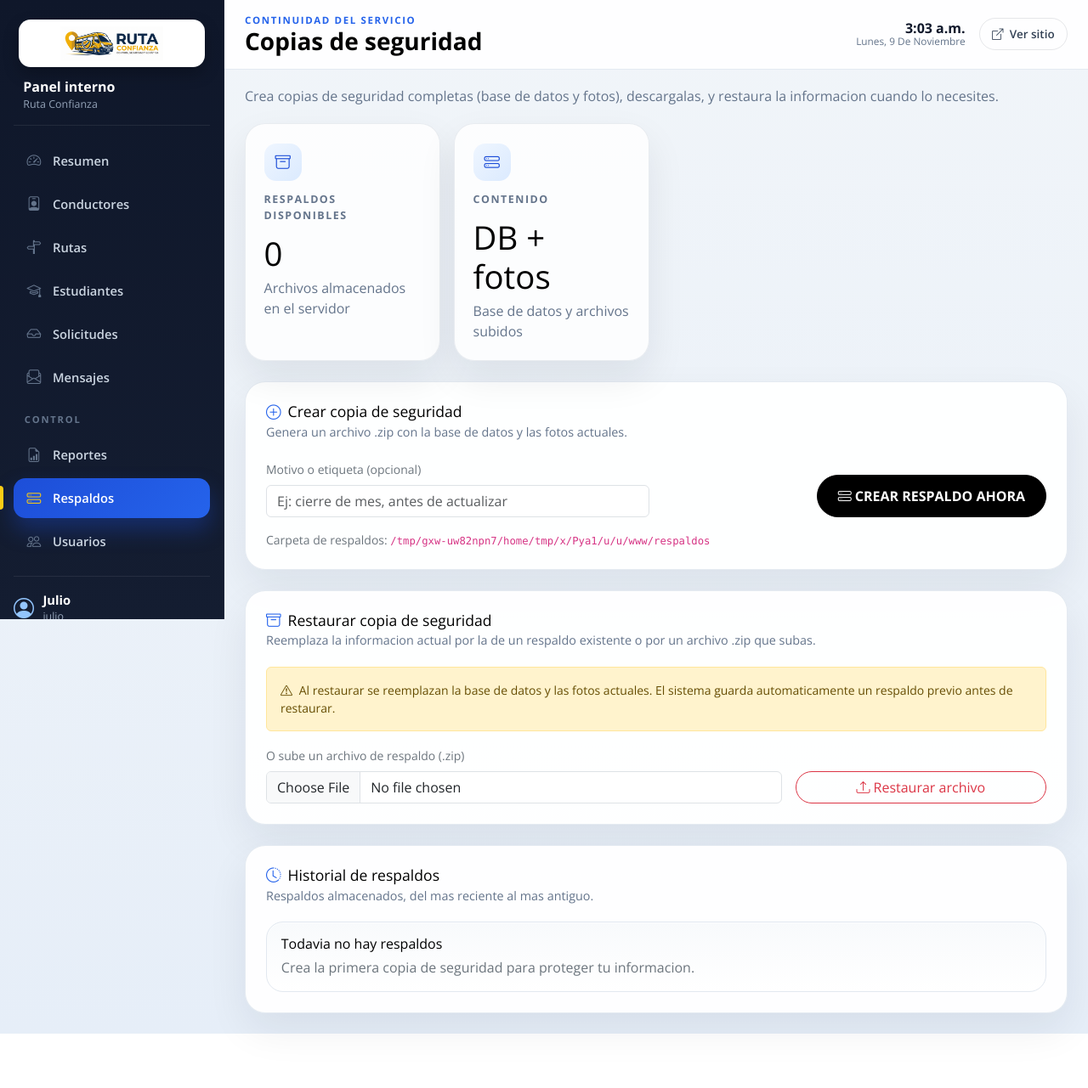
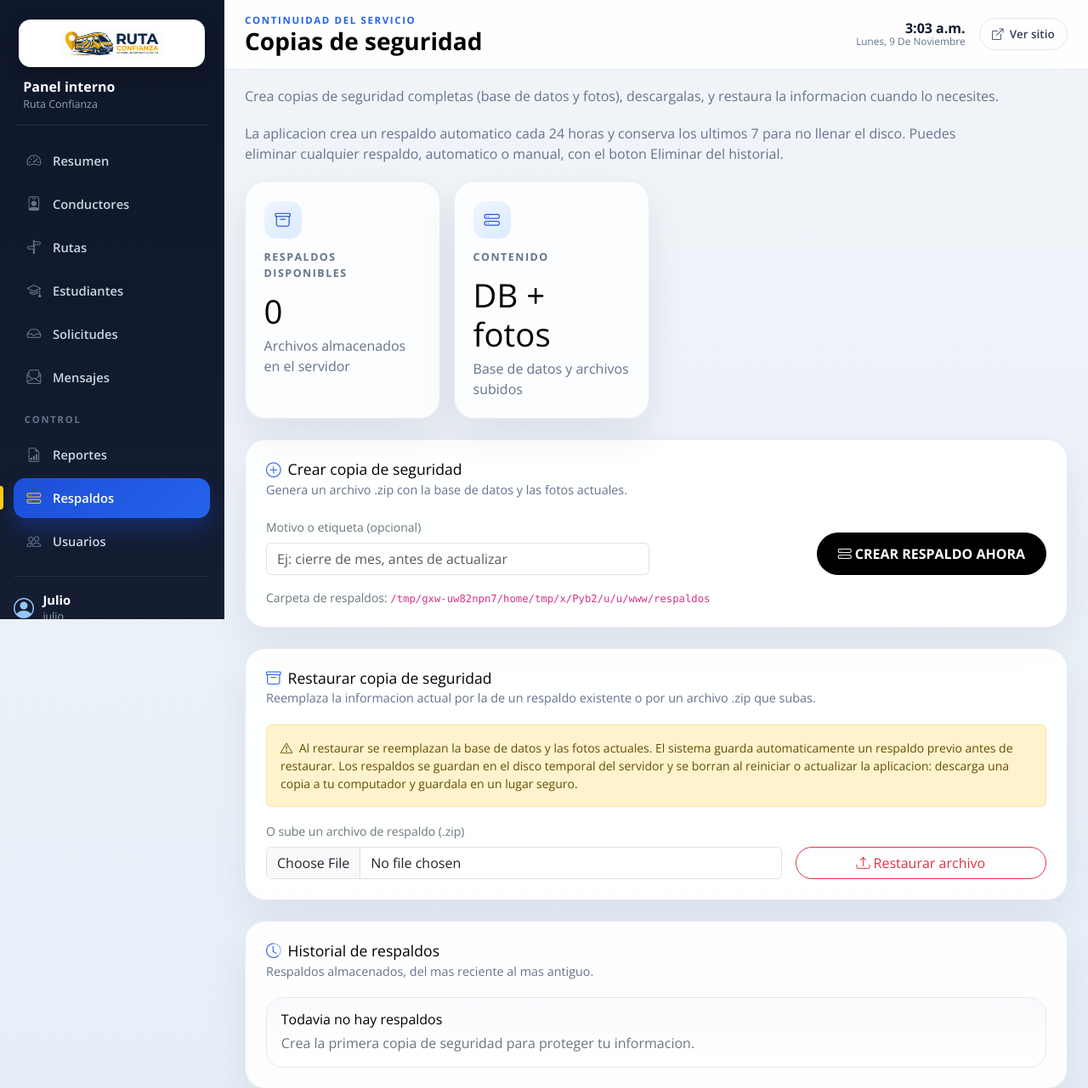
Before and after one commit to redavalcolombiamultibanco-bit/rutaconfianza, a Flask app: page /admin/respaldos in a window 1280 px wide. Shown: the part 71-1352 px from the top of the page at 85% size. Run offline with Flask 3, Linux system fonts and the light colour scheme; a user stored in the database is signed in; data comes from the database, SQL or seed files in the repository.

Commit message:
Agrega respaldos automaticos y mejora la portada

```diff
--- a/app/__init__.py
+++ b/app/__init__.py
@@ -3,6 +3,8 @@ from importlib import import_module
 from pathlib import Path
 import mimetypes
 import os
+import threading
+import time
 from flask import Flask, Response, jsonify, request, send_from_directory
 from flask_migrate import Migrate
 from flask_socketio import SocketIO
@@ -46,7 +48,33 @@ def create_app(config_object=None):
         db.create_all()
         _ensure_runtime_schema()
         _ensure_default_admin_user(app)
+    _programar_respaldo_automatico(app)
     return app
+
+
+def _programar_respaldo_automatico(app):
+    """Lanza un hilo que crea un respaldo cada cierto numero de horas.
+
+    Trabaja en segundo plano para no depender de que alguien entre al panel.
+    Cualquier fallo queda en el log: el respaldo nunca afecta a la aplicacion.
+    """
+    if app.config.get("DEBUG") and os.environ.get("WERKZEUG_RUN_MAIN") != "true":
+        # Con el recargador de desarrollo activo solo programa el proceso hijo,
+        # para no crear respaldos por duplicado.
+        return
+
+    from app.services.backups import respaldo_automatico_si_corresponde
+
+    def ciclo():
+        while True:
+            try:
+                with app.app_context():
+                    respaldo_automatico_si_corresponde()
+            except Exception:
+                app.logger.exception("No fue posible crear el respaldo automatico")
+            time.sleep(3600)
+
+    threading.Thread(target=ciclo, name="respaldo-automatico", daemon=True).start()
 
 
 def _register_security_headers(app):
--- a/app/services/backups.py
+++ b/app/services/backups.py
@@ -6,6 +6,7 @@ Permite crear, listar, descargar, eliminar y restaurar respaldos desde el
 panel administrativo.
 """
 import json
+import os
 import shutil
 import zipfile
 from datetime import datetime
@@ -18,6 +19,7 @@ from app import db
 DB_EN_ZIP = "base_datos.db"
 UPLOADS_EN_ZIP = "uploads"
 MANIFIESTO = "manifiesto.json"
+MOTIVO_AUTOMATICO = "automatico"
 
 
 def carpeta_respaldos():
@@ -159,8 +161,15 @@ def restaurar_respaldo(nombre):
         db.session.remove()
         db.engine.dispose()
 
+        # Se escribe en un archivo temporal y se reemplaza de forma atomica para
+        # que ninguna peticion en curso vea la base de datos a medio escribir.
         destino_db.parent.mkdir(parents=True, exist_ok=True)
-        destino_db.write_bytes(archivo_zip.read(DB_EN_ZIP))
+        temporal_db = destino_db.with_name(destino_db.name + ".restaurando")
+        try:
+            temporal_db.write_bytes(archivo_zip.read(DB_EN_ZIP))
+            os.replace(temporal_db, destino_db)
+        finally:
+            temporal_db.unlink(missing_ok=True)
 
         if uploads_dir.exists():
             shutil.rmtree(uploads_dir, ignore_errors=True)
@@ -181,3 +190,44 @@ def restaurar_respaldo(nombre):
     db.create_all()
     _ensure_runtime_schema()
     return archivo.name
+
+
+def respaldos_automaticos():
+    """Devuelve los respaldos creados por el programador, del mas nuevo al mas viejo."""
+    archivos = carpeta_respaldos().glob(f"respaldo-*-{MOTIVO_AUTOMATICO}.zip")
+    return sorted(archivos, key=lambda item: item.stat().st_mtime, reverse=True)
+
+
+def aplicar_retencion_respaldos():
+    """Borra los respaldos automaticos mas antiguos y conserva los ultimos permitidos."""
+    retencion = max(1, int(current_app.config.get("BACKUP_RETENCION", 7)))
+    eliminados = []
+    for archivo in respaldos_automaticos()[retencion:]:
+        try:
+            archivo.unlink()
+        except OSError:
+            # Si no se puede borrar (por ejemplo esta en descarga) se deja para
+            # el siguiente intento en lugar de interrumpir el respaldo.
+            continue
+        eliminados.append(archivo.name)
+    return eliminados
+
+
+def respaldo_automatico_si_corresponde():
+    """Crea un respaldo si ya paso el intervalo configurado y aplica la retencion.
+
+    Devuelve la informacion del respaldo creado o `None` cuando todavia no toca.
+    """
+    if not current_app.config.get("BACKUP_AUTOMATICO", True):
+        return None
+
+    horas = float(current_app.config.get("BACKUP_INTERVALO_HORAS", 24))
+    anteriores = respaldos_automaticos()
+    if anteriores:
+        ultimo = datetime.fromtimestamp(anteriores[0].stat().st_mtime)
+        if (datetime.now() - ultimo).total_seconds() < horas * 3600:
+            return None
+
+    info = crear_respaldo(MOTIVO_AUTOMATICO)
+    aplicar_retencion_respaldos()
+    return info
--- a/app/static/js/app.js
+++ b/app/static/js/app.js
@@ -2395,6 +2395,54 @@
         }, 7000);
     }
 
+    function setupScrollReveal() {
+        const homePage = document.querySelector(".hero-georuta");
+        const reduceMotion = window.matchMedia("(prefers-reduced-motion: reduce)").matches;
+        if (!homePage || reduceMotion || !("IntersectionObserver" in window)) {
+            return;
+        }
+
+        const targets = document.querySelectorAll([
+            ".portfolio-grid .portfolio-card",
+            "#beneficios .section-title",
+            "#beneficios .row > [class*='col-']",
+            "#servicios .section-title",
+            "#servicios .service-card",
+            "#plataforma .row > [class*='col-']",
+            "#contacto .section-title",
+            "#contacto .contact-info",
+            "#contacto .contact-panel",
+            ".home-final-cta .container",
+        ].join(","));
+        if (!targets.length) {
+            return;
+        }
+
+        let remainingTargets = targets.length;
+        const observer = new IntersectionObserver(function (entries, activeObserver) {
+            entries.forEach(function (entry) {
+                if (!entry.isIntersecting) {
+                    return;
+                }
+                entry.target.classList.add("is-visible");
+                activeObserver.unobserve(entry.target);
+                remainingTargets -= 1;
+                if (remainingTargets === 0) {
+                    activeObserver.disconnect();
+                }
+            });
+        }, {
+            rootMargin: "0px 0px -40px 0px",
+            threshold: 0.08,
+        });
+
+        targets.forEach(function (target, index) {
+            target.classList.add("scroll-reveal");
+            target.style.setProperty("--scroll-reveal-delay", `${(index % 3) * 75}ms`);
+            observer.observe(target);
+        });
+    }
+
     function normalizeCatalogKey(value) {
         return (value || "")
             .toString()
@@ -2552,6 +2600,7 @@
             setVoiceStatus("No disponible");
         }
         registerServiceWorker();
+        setupScrollReveal();
         setupHeroCarousel();
         setupSocketErrors();
         setupTrackingPage();
--- a/app/templates/admin/respaldos.html
+++ b/app/templates/admin/respaldos.html
@@ -5,6 +5,11 @@
 {% block admin_content %}
 <p class="admin-section-intro">
     Crea copias de seguridad completas (base de datos y fotos), descargalas, y restaura la informacion cuando lo necesites.
+</p>
+<p class="admin-section-intro">
+    La aplicacion crea un respaldo automatico cada {{ config.BACKUP_INTERVALO_HORAS|int }} horas y conserva los ultimos
+    {{ config.BACKUP_RETENCION }} para no llenar el disco. Puedes eliminar cualquier respaldo, automatico o manual,
+    con el boton Eliminar del historial.
 </p>
 
 <div class="row g-3 mb-4">
@@ -57,6 +62,7 @@
     <div class="alert alert-warning small" role="alert">
         <i class="bi bi-exclamation-triangle me-1"></i>
         Al restaurar se reemplazan la base de datos y las fotos actuales. El sistema guarda automaticamente un respaldo previo antes de restaurar.
+        Los respaldos se guardan en el disco temporal del servidor y se borran al reiniciar o actualizar la aplicacion: descarga una copia a tu computador y guardala en un lugar seguro.
     </div>
     {% if respaldos %}
     <form method="post" action="{{ url_for('admin_bp.restaurar_respaldo_admin') }}" class="row g-3 align-items-end mb-4"
--- a/app/templates/base.html
+++ b/app/templates/base.html
@@ -48,7 +48,7 @@
     <link href="https://cdn.jsdelivr.net/npm/bootstrap@5.3.3/dist/css/bootstrap.min.css" rel="stylesheet">
     <link rel="stylesheet" href="https://cdn.jsdelivr.net/npm/bootstrap-icons@1.11.3/font/bootstrap-icons.min.css">
     <link rel="stylesheet" href="https://unpkg.com/leaflet@1.9.4/dist/leaflet.css">
-    <link rel="stylesheet" href="{{ url_for('static', filename='css/app.css') }}?v=2">
+    <link rel="stylesheet" href="{{ url_for('static', filename='css/app.css') }}?v=6">
     {% block extra_css %}{% endblock %}
 </head>
 <body class="{% block body_class %}{% endblock %}">
@@ -136,7 +136,7 @@
     <script src="https://cdn.jsdelivr.net/npm/bootstrap@5.3.3/dist/js/bootstrap.bundle.min.js"></script>
     <script src="https://cdn.socket.io/4.8.1/socket.io.min.js"></script>
     <script src="https://unpkg.com/leaflet@1.9.4/dist/leaflet.js"></script>
-    <script src="{{ url_for('static', filename='js/app.js') }}?v=2"></script>
+    <script src="{{ url_for('static', filename='js/app.js') }}?v=3"></script>
     {% block extra_js %}{% endblock %}
 </body>
 </html>
--- a/config.py
+++ b/config.py
@@ -32,6 +32,12 @@ class Config:
     UPLOAD_FOLDER = os.getenv("UPLOAD_FOLDER", str(BASE_DIR / "app" / "static" / "uploads"))
     ALLOWED_IMAGE_EXTENSIONS = {"png", "jpg", "jpeg", "webp", "gif"}
     BACKUP_FOLDER = os.getenv("BACKUP_FOLDER", str(BASE_DIR / "respaldos"))
+    # Respaldo automatico: se crea una copia cada BACKUP_INTERVALO_HORAS horas y
+    # se conservan solo las ultimas BACKUP_RETENCION copias automaticas (las
+    # copias manuales nunca se borran solas).
+    BACKUP_AUTOMATICO = os.getenv("BACKUP_AUTOMATICO", "1").strip().lower() not in {"0", "false", "no"}
+    BACKUP_INTERVALO_HORAS = float(os.getenv("BACKUP_INTERVALO_HORAS", "24"))
+    BACKUP_RETENCION = int(os.getenv("BACKUP_RETENCION", "7"))
     SOCKETIO_ASYNC_MODE = os.getenv("SOCKETIO_ASYNC_MODE", "threading")
     SOCKETIO_CORS_ALLOWED_ORIGINS = _cors_origins()
     # Endurecimiento de la cookie de sesion: no accesible por JavaScript y sin
```
Also changed, not shown: app/static/css/app.css (+76 -0 lines), app/templates/comercial/home.html (+6 -6 lines).
